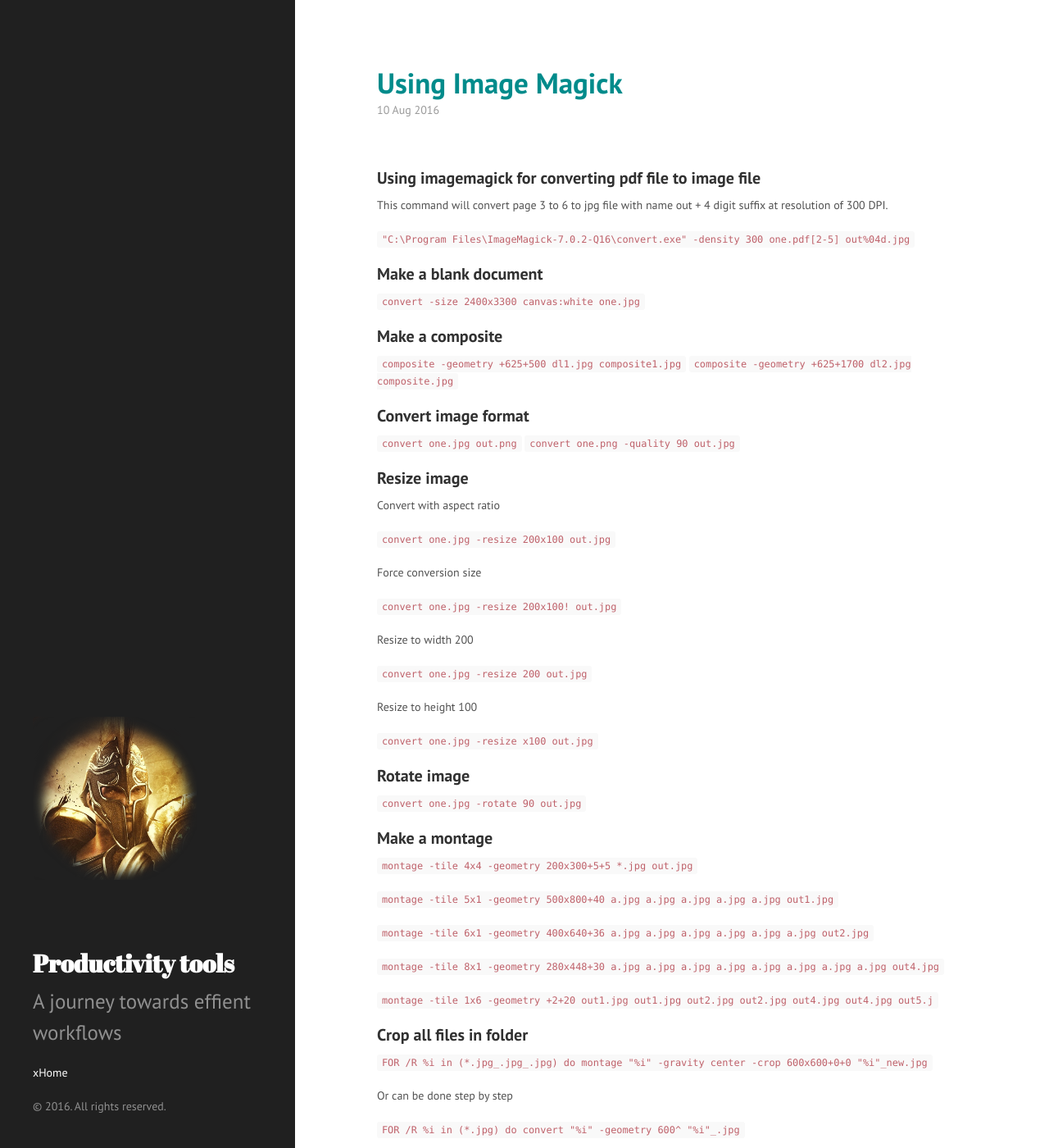
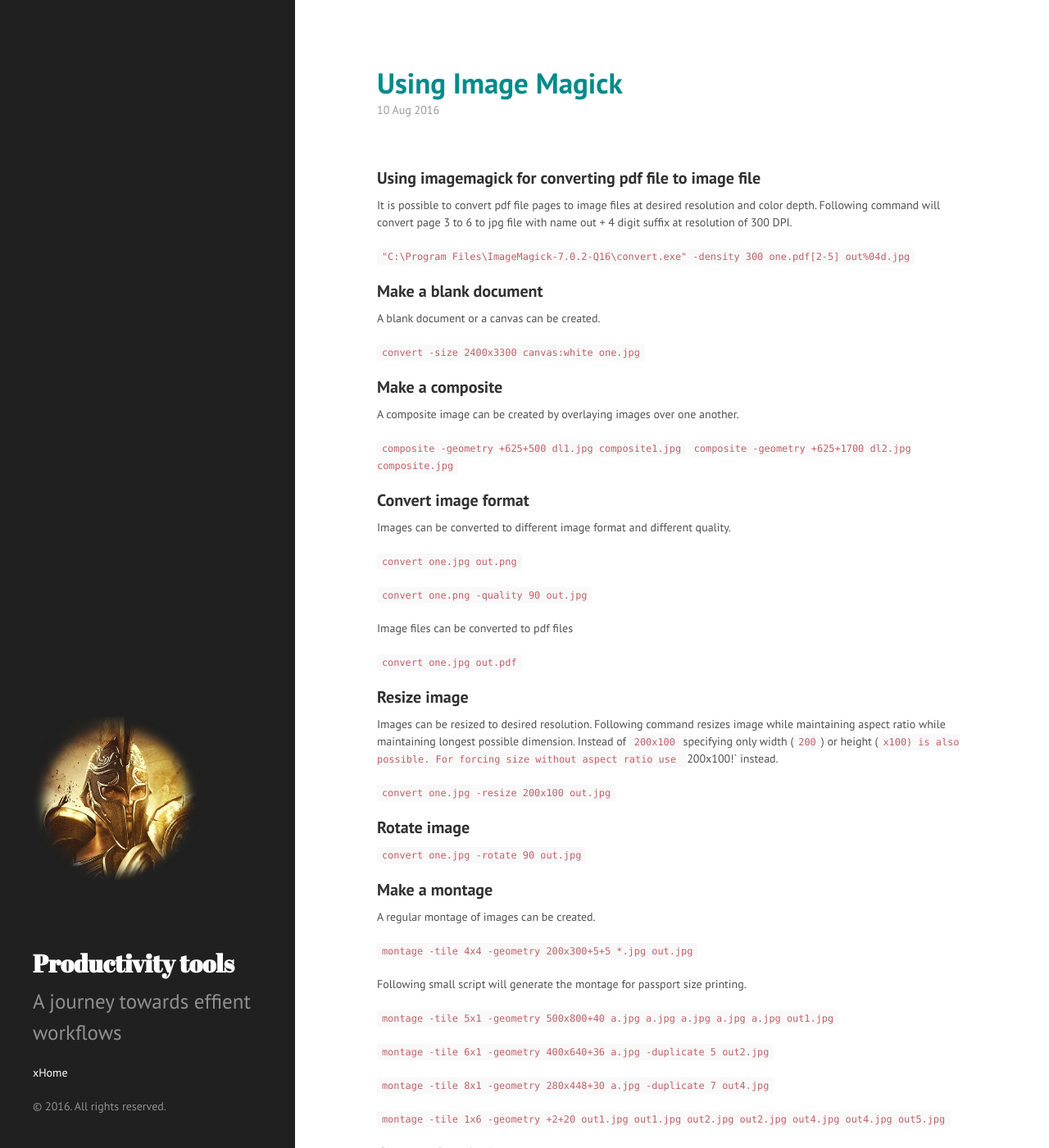
Before and after one commit to MaheshTK/MaheshTK.github.io, a Jekyll site: the page built from _posts/2016-08-10-using-image-magick.markdown, in a window 1280 px wide and 1400 px high. Shown: the whole window at 82% size. Built offline with Jekyll 4.4.1, drawn with Linux system fonts in a browser that asks for light colours.

Commit message:
Post update: Using Image Magick

```diff
--- a/_posts/2016-08-10-using-image-magick.markdown
+++ b/_posts/2016-08-10-using-image-magick.markdown
@@ -5,41 +5,40 @@ layout: post
 ---
 #### Using imagemagick for converting pdf file to image file
 
-This command will convert page 3 to 6 to jpg file with name out + 4 digit suffix at resolution of 300 DPI.
+It is possible to convert pdf file pages to image files at desired resolution and color depth. Following command will convert page 3 to 6 to jpg file with name out + 4 digit suffix at resolution of 300 DPI.
 
 `"C:\Program Files\ImageMagick-7.0.2-Q16\convert.exe" -density 300 one.pdf[2-5] out%04d.jpg`
 
 #### Make a blank document
 
+A blank document or a canvas can be created.
+
 `convert -size 2400x3300 canvas:white one.jpg`
 
 #### Make a composite
+
+A composite image can be created by overlaying images over one another.
 
 `composite -geometry +625+500 dl1.jpg composite1.jpg`
 `composite -geometry +625+1700 dl2.jpg composite.jpg`
 
 #### Convert image format
 
+Images can be converted to different image format and different quality.
+
 `convert one.jpg out.png`
+
 `convert one.png -quality 90 out.jpg`
+
+Image files can be converted to pdf files
+
+`convert one.jpg out.pdf`
 
 #### Resize image
 
-Convert with aspect ratio
+Images can be resized to desired resolution. Following command resizes image while maintaining aspect ratio while maintaining longest possible dimension. Instead of `200x100` specifying only width (`200`) or height (`x100) is also possible. For forcing size without aspect ratio use `200x100!` instead.
 
 `convert one.jpg -resize 200x100 out.jpg`
-
-Force conversion size
-
-`convert one.jpg -resize 200x100! out.jpg`
-
-Resize to width 200
-
-`convert one.jpg -resize 200 out.jpg`
-
-Resize to height 100
-
-`convert one.jpg -resize x100 out.jpg`
 
 #### Rotate image
 
@@ -47,15 +46,19 @@ Resize to height 100
 
 #### Make a montage
 
+A regular montage of images can be created.
+
 `montage -tile 4x4 -geometry 200x300+5+5 *.jpg out.jpg`
+
+Following small script will generate the montage for passport size printing.
 
 `montage -tile 5x1 -geometry 500x800+40 a.jpg a.jpg a.jpg a.jpg a.jpg out1.jpg`
 
-`montage -tile 6x1 -geometry 400x640+36 a.jpg a.jpg a.jpg a.jpg a.jpg a.jpg out2.jpg`
+`montage -tile 6x1 -geometry 400x640+36 a.jpg -duplicate 5 out2.jpg`
 
-`montage -tile 8x1 -geometry 280x448+30 a.jpg a.jpg a.jpg a.jpg a.jpg a.jpg a.jpg a.jpg out4.jpg`
+`montage -tile 8x1 -geometry 280x448+30 a.jpg -duplicate 7 out4.jpg`
 
-`montage -tile 1x6 -geometry +2+20 out1.jpg out1.jpg out2.jpg out2.jpg out4.jpg out4.jpg out5.j`
+`montage -tile 1x6 -geometry +2+20 out1.jpg out1.jpg out2.jpg out2.jpg out4.jpg out4.jpg out5.jpg`
 
 
 #### Crop all files in folder
```
